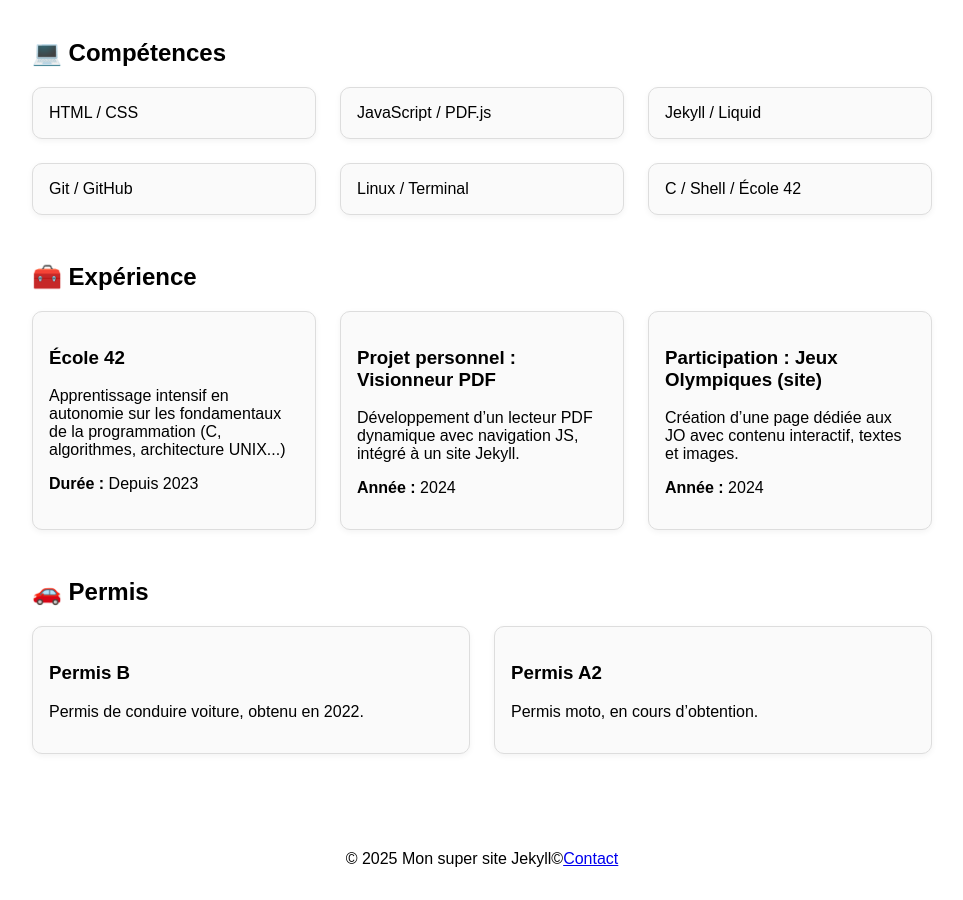
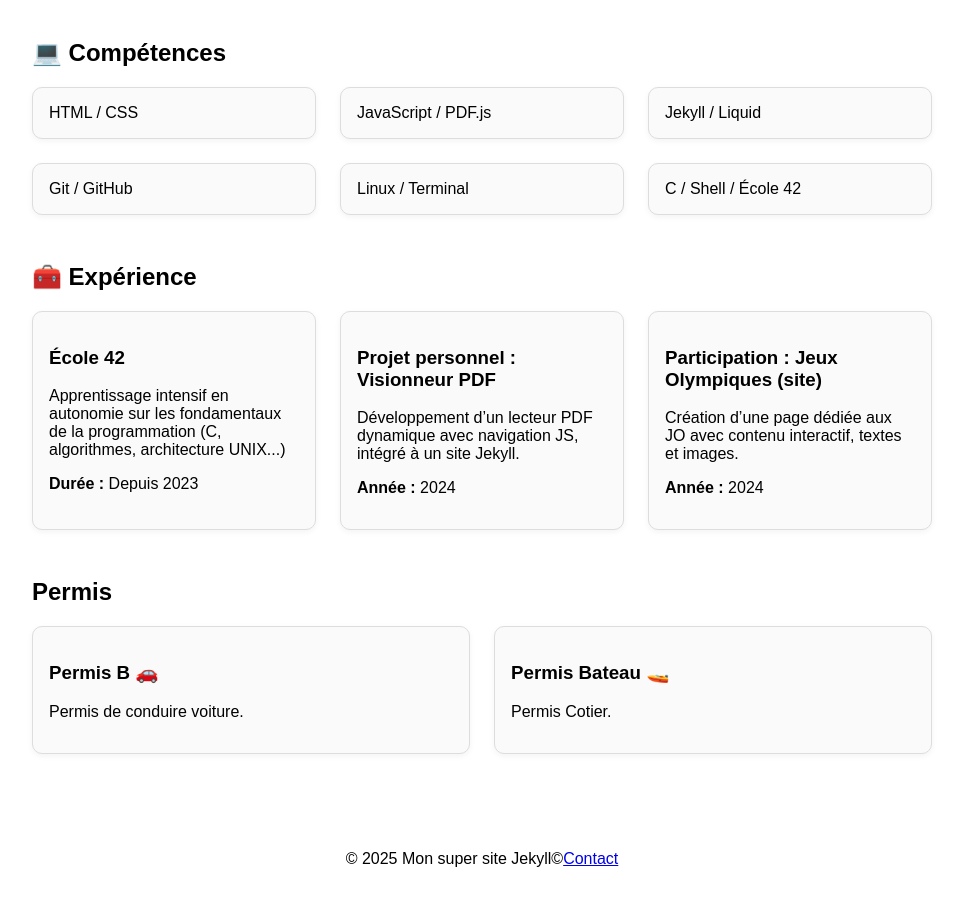
Before and after one commit to Iffigues/iffigues.github.io, a Jekyll site: the page built from index.markdown, in a window 1280 px wide and 900 px high, scrolled down 773 px. Shown: the whole window, without its empty margins (158-1121 px from the left). Built offline with Jekyll 4.4.1, drawn with Linux system fonts in a browser that asks for light colours.

Commit message:
add cleaner and install

```diff
--- a/contact.markdown
+++ b/contact.markdown
@@ -13,17 +13,13 @@ title: Contact
 </style>
 
 <div class="portfolio">
-
-
  <div class="section contact">
   <h2>📬 Contact</h2>
   <form id="contact-form">
     <label for="pseudo">Pseudo :</label>
     <input type="text" id="pseudo" name="pseudo" required>
-
     <label for="message">Message :</label>
     <textarea id="message" name="message" rows="5" required></textarea>
-
     <button type="submit">Envoyer</button>
   </form>
   <p id="form-status"></p>
--- a/index.markdown
+++ b/index.markdown
@@ -112,17 +112,16 @@ title: Accueil
   </div>
 
   <div class="section">
-    <h2>🚗 Permis</h2>
+    <h2> Permis</h2>
     <div class="skills">
       <div class="card">
-        <h3>Permis B</h3>
-        <p>Permis de conduire voiture, obtenu en 2022.</p>
+        <h3>Permis B 🚗</h3>
+        <p>Permis de conduire voiture.</p>
       </div>
       <div class="card">
-        <h3>Permis A2</h3>
-        <p>Permis moto, en cours d’obtention.</p>
+        <h3>Permis Bateau 🚤</h3>
+        <p>Permis Cotier.</p>
       </div>
     </div>
   </div>
-
 </div>
```
Also changed, not shown: _posts/2025-06-01-hello-world.md (+1 -1 lines).
